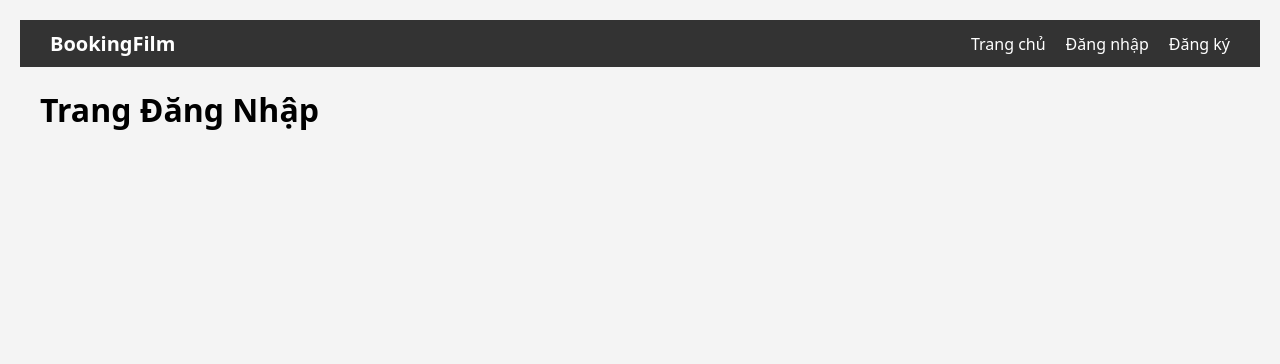
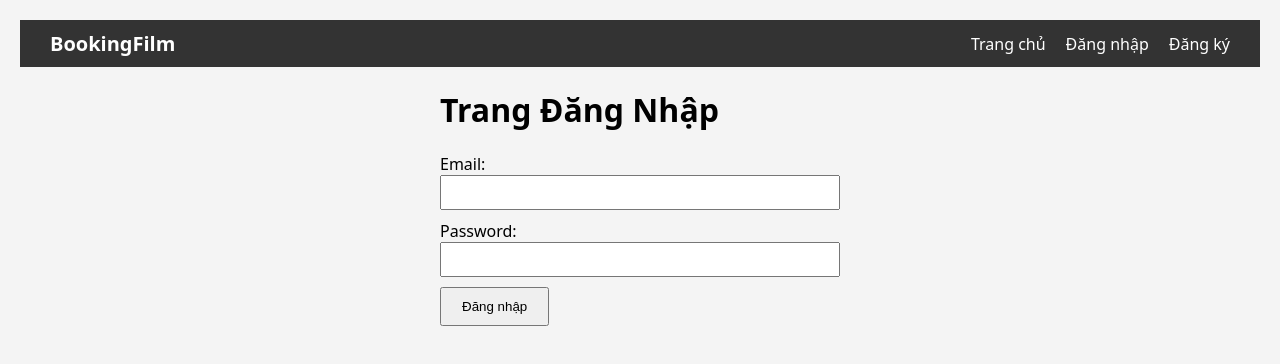
Before and after one commit to Krisnguyen1712/booking-film-frontend, a React (Vite) app: page /login in a window 1280 px wide. Shown: the top 364 px of the page. Built offline with nearby package versions, Linux system fonts and the light colour scheme.

Commit message:
Xây dựng Context Xác thực (Authentication) và Trang Đăng nhập (LoginPage)

```diff
--- /dev/null
+++ b/src/context/AuthContext.jsx
@@ -0,0 +1,93 @@
+// src/context/AuthContext.jsx
+
+import { createContext, useState, useContext, useEffect } from 'react';
+import axios from 'axios';
+
+// 1. Tạo Context
+const AuthContext = createContext();
+
+// 2. Tạo "Provider" (Component bao bọc)
+// Đây là component sẽ "cung cấp" state (user, token) cho toàn bộ ứng dụng
+export function AuthProvider({ children }) {
+  const [user, setUser] = useState(null); // Lưu thông tin user (từ token)
+  const [token, setToken] = useState(null); // Lưu trữ token
+  const [loading, setLoading] = useState(true); // Trạng thái "đang kiểm tra" lúc mới vào web
+
+  // [NÂNG CAO] Kiểm tra xem user đã đăng nhập từ lần trước chưa (bằng localStorage)
+  // (Chúng ta sẽ làm ở bước sau, tạm thời bỏ qua)
+  useEffect(() => {
+    // Tạm thời, khi mới vào web, ta cho là chưa đăng nhập
+    setLoading(false);
+  }, []);
+
+  // Hàm xử lý Đăng nhập
+// Hàm xử lý Đăng nhập (PHIÊN BẢN HOÀN CHỈNH)
+const login = async (email, password) => {
+  try {
+    // 1. Gọi API Backend (qua proxy)
+    const response = await axios.post('/api/auth/login', {
+      email: email,
+      password: password,
+    });
+
+    // 2. Lấy token từ response
+    const { accessToken } = response.data.data;
+    if (!accessToken) {
+      throw new Error('Không nhận được token từ server.');
+    }
+
+    // 3. "Giải mã" token (cách đơn giản, không cần thư viện)
+    // Token có 3 phần: Header.Payload.Signature
+    // Chúng ta lấy phần Payload (thứ 2) và giải mã Base64
+    const payload = JSON.parse(atob(accessToken.split('.')[1]));
+
+    // payload bây giờ sẽ là: { userId: '...', email: '...', fullName: '...' }
+
+    // 4. Lưu state
+    setToken(accessToken);
+    setUser(payload); // Lưu thông tin user đã giải mã
+
+    // 5. (TÙY CHỌN - Rất nên làm) Lưu token vào localStorage
+    // Để khi F5 lại trang, user vẫn đăng nhập
+    localStorage.setItem('accessToken', accessToken);
+
+    // Không ném lỗi (vì đã thành công)
+  } catch (err) {
+    // Xử lý lỗi (ví dụ: sai mật khẩu, sai email)
+    console.error('Lỗi đăng nhập:', err);
+    // Ném lỗi ra để LoginPage biết và hiển thị
+    throw err.response ? err.response.data : err;
+  }
+};
+
+  // Hàm xử lý Đăng xuất
+  const logout = () => {
+    setUser(null);
+    setToken(null);
+    // (Chúng ta sẽ xóa token khỏi localStorage ở bước sau)
+  };
+
+  // 4. Tạo "value" (giá trị) mà Context sẽ cung cấp
+  const value = {
+    user,
+    token,
+    isLoggedIn: !!user, // !!user trả về true nếu user có, false nếu user là null
+    loading,
+    login,
+    logout,
+  };
+
+  // 5. Trả về Provider
+  // (Chỉ render children khi không còn "đang kiểm tra" nữa)
+  return (
+    <AuthContext.Provider value={value}>
+      {!loading && children}
+    </AuthContext.Provider>
+  );
+}
+
+// 3. Tạo một "Hook" tùy chỉnh (Custom Hook)
+// Giúp các component con "tiêu thụ" (sử dụng) context dễ dàng hơn
+export function useAuth() {
+  return useContext(AuthContext);
+}
--- a/src/main.jsx
+++ b/src/main.jsx
@@ -14,6 +14,8 @@ import App from './App';
 import HomePage from './pages/HomePage';
 import LoginPage from './pages/LoginPage';
 import RegisterPage from './pages/RegisterPage';
+// Nhập (import) AuthProvider
+import { AuthProvider } from './context/AuthContext';
 
 // 3. (QUAN TRỌNG) Định nghĩa các tuyến đường (routes)
 const router = createBrowserRouter([
@@ -41,6 +43,8 @@ const router = createBrowserRouter([
 // 4. Render ứng dụng với RouterProvider
 ReactDOM.createRoot(document.getElementById('root')).render(
   <React.StrictMode>
-    <RouterProvider router={router} />
+    <AuthProvider>
+      <RouterProvider router={router} />
+    </AuthProvider>
   </React.StrictMode>
 );
--- a/src/pages/LoginPage.jsx
+++ b/src/pages/LoginPage.jsx
@@ -1,10 +1,72 @@
 // src/pages/LoginPage.jsx
 
+import { useState } from 'react';
+import { useAuth } from '../context/AuthContext'; // 1. Import hook useAuth
+import { useNavigate } from 'react-router-dom'; // 2. Import hook để điều hướng
+
 function LoginPage() {
+  // 3. Lấy hàm login từ Context
+  const { login } = useAuth();
+  const navigate = useNavigate(); // Hook để chuyển trang
+
+  // 4. State cho form
+  const [email, setEmail] = useState('');
+  const [password, setPassword] = useState('');
+  const [error, setError] = useState(null); // State để báo lỗi
+
+  // 5. Hàm xử lý khi nhấn "Đăng nhập"
+  const handleSubmit = async (e) => {
+    e.preventDefault(); // Ngăn trình duyệt F5
+    setError(null); // Xóa lỗi cũ
+
+    try {
+      // 6. Gọi hàm login từ Context
+      await login(email, password);
+
+      // 7. Nếu thành công, điều hướng về trang chủ
+      navigate('/');
+    } catch (err) {
+      // 8. Nếu thất bại, hiển thị lỗi
+      setError(err.message || 'Đăng nhập thất bại. Vui lòng thử lại.');
+    }
+  };
+
+  // 9. Render Form
   return (
-    <div>
+    <div style={{ maxWidth: '400px', margin: 'auto' }}>
       <h1>Trang Đăng Nhập</h1>
-      {/* Chúng ta sẽ thêm form đăng nhập ở đây sau */}
+
+      <form onSubmit={handleSubmit}>
+        <div style={{ marginBottom: '10px' }}>
+          <label htmlFor="email">Email:</label>
+          <input
+            type="email"
+            id="email"
+            value={email}
+            onChange={(e) => setEmail(e.target.value)}
+            required
+            style={{ width: '100%', padding: '8px', boxSizing: 'border-box' }}
+          />
+        </div>
+        <div style={{ marginBottom: '10px' }}>
+          <label htmlFor="password">Password:</label>
+          <input
+            type="password"
+            id="password"
+            value={password}
+            onChange={(e) => setPassword(e.target.value)}
+            required
+            style={{ width: '100%', padding: '8px', boxSizing: 'border-box' }}
+          />
+        </div>
+
+        {/* Hiển thị lỗi nếu có */}
+        {error && <p style={{ color: 'red' }}>{error}</p>}
+
+        <button type="submit" style={{ padding: '10px 20px' }}>
+          Đăng nhập
+        </button>
+      </form>
     </div>
   );
 }
```
